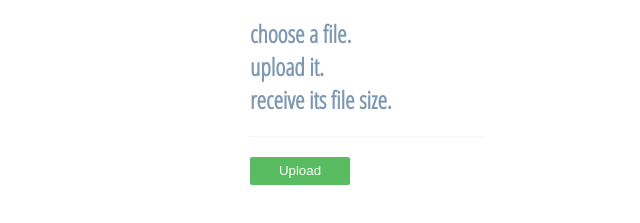
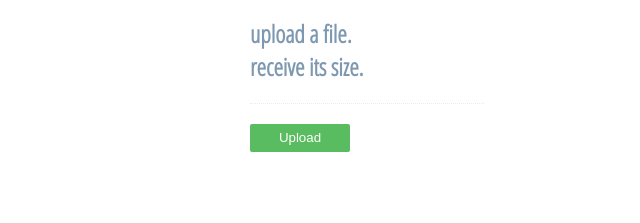
Before and after one commit to sok213/filemeta-microservice, a website: page index.html in a window 1280 px wide. Shown: the part 81-304 px from the top of the page, without its empty margins (74-714 px from the left). Drawn offline with nearby package versions, Linux system fonts and the light colour scheme; files that its build step writes are made by us from their sources; files whose address does not match are found by name.

Commit message:
remove "choose a file" from the html page

```diff
--- a/index.html
+++ b/index.html
@@ -15,7 +15,7 @@
         <div class="yy"></div>
       </div>
 
-      <h2>choose a file. <br> upload it. <br> receive its file size.</h2>
+      <h2>upload a file. <br> receive its size.</h2>
       <button class="upload-btn" >Upload</button>
 
       <form enctype="multipart/form-data" action="/upload" method="post">
```
